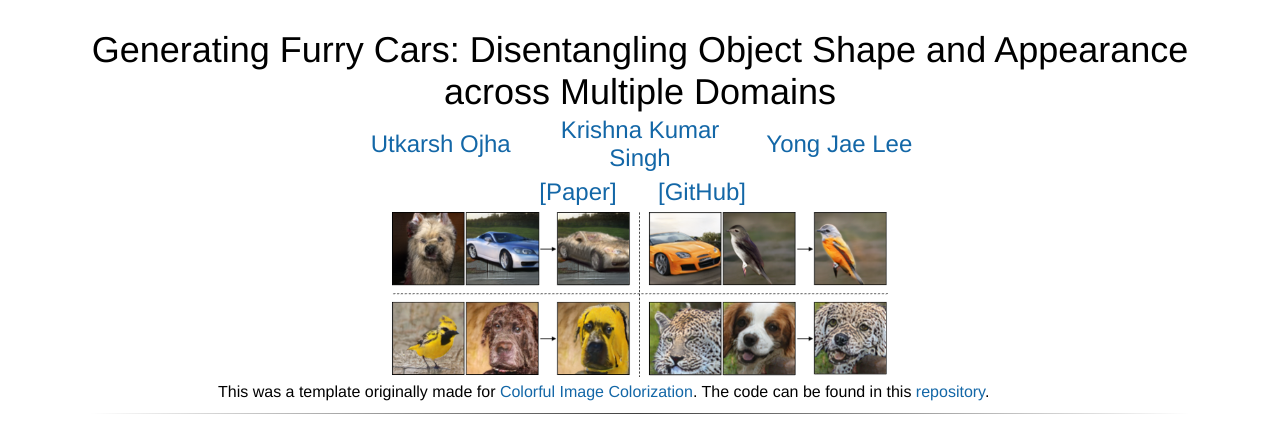
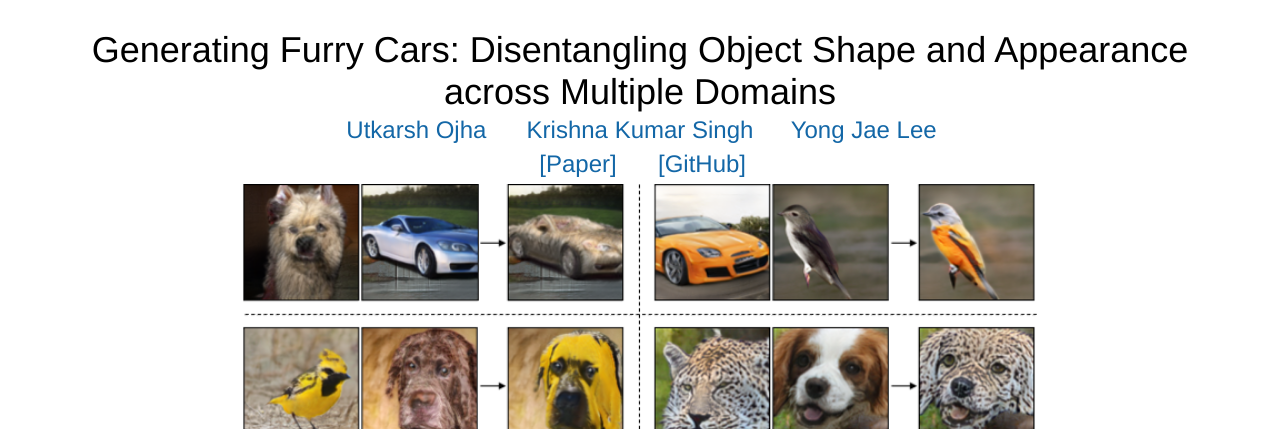
Before and after one commit to utkarshojha/inter-domain-gan, a plain HTML site: page index.html in a window 1280 px wide. Shown: the top 429 px of the page. Drawn offline with Linux system fonts and the light colour scheme; a script that the page names is missing.

Commit message:
added new files

```diff
--- a/index.html
+++ b/index.html
@@ -147,7 +147,7 @@
 							<span style="font-size:24px"><a href="https://utkarshojha.github.io/">Utkarsh Ojha</a></span>
 						</center>
 					</td>
-					<td align=center width=100px>
+					<td align=center width=200px>
 						<center>
 							<span style="font-size:24px"><a href="http://krsingh.cs.ucdavis.edu/">Krishna Kumar Singh</a></span>
 						</center>
@@ -181,7 +181,7 @@
 			<tr>
 				<td width=260px>
 					<center>
-						<img class="round" style="width:500px" src="./resources/teaser.png"/>
+						<img class="round" style="width:800px" src="./resources/teaser.png"/>
 					</center>
 				</td>
 			</tr>
```
